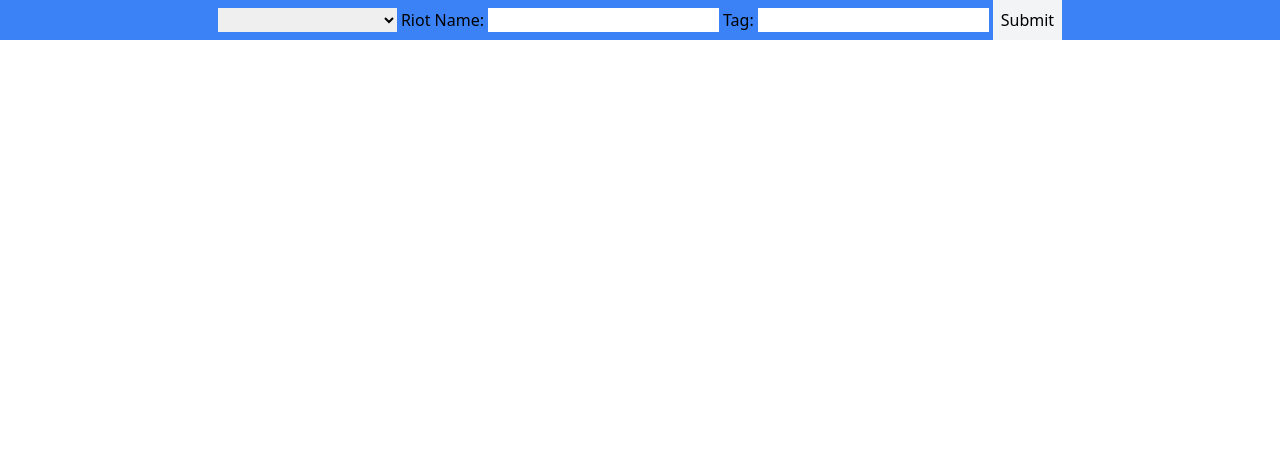
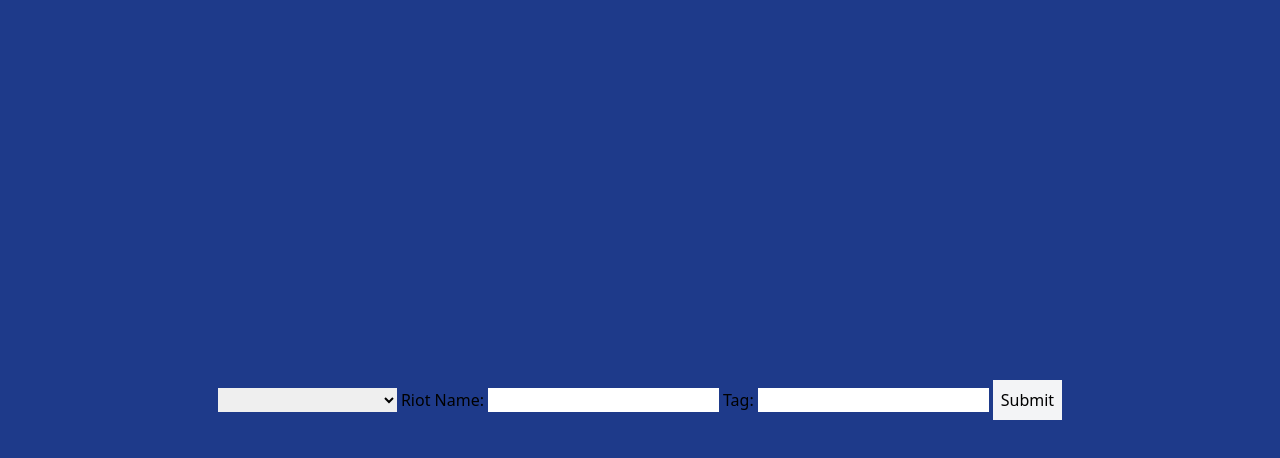
Before and after one commit to aliulorent/solo-queue-analytics, a Vue app in the folder client/: page / in a window 1280 px wide. Shown: the top 458 px of the page. Built offline with nearby package versions, Linux system fonts and the light colour scheme.

Commit message:
Minor styling tweaks

```diff
--- a/client/src/App.vue
+++ b/client/src/App.vue
@@ -3,7 +3,7 @@ import { RouterView } from 'vue-router'
 </script>
 
 <template>
-  <main class="bg-blue-900">
+  <main class="bg-blue-900 min-h-screen">
     <RouterView />
   </main>
 </template>
--- a/client/src/views/HomeVIew.vue
+++ b/client/src/views/HomeVIew.vue
@@ -2,7 +2,7 @@
 import SearchBar from "../components/SearchBar.vue"
 </script>
 <template>
-    <div class="flex justify-center items-center bg-blue-500">
+    <div class="flex justify-center items-center min-h-screen">
         <SearchBar />
     </div>
 </template>
```
